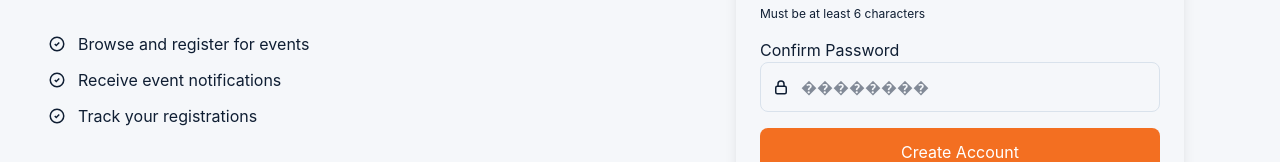
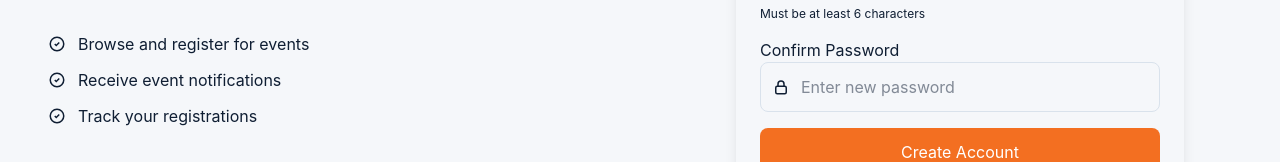
Before and after one commit to Strange-bots/Smart_Event_Management, a React (Vite) app: page /signup in a window 1280 px wide. Shown: the part 527-689 px from the top of the page. Built offline with nearby package versions, Linux system fonts and the light colour scheme.

Commit message:
fix some changes in the signup page

```diff
--- a/src/pages/signup.jsx
+++ b/src/pages/signup.jsx
@@ -295,7 +295,7 @@ const Signup = () => {
                     <input
                       id="confirmPassword"
                       type={showPassword ? "text" : "password"}
-                      placeholder="��������"
+                      placeholder="Enter new password"
                       className="pl-10 w-full rounded-lg border border-[#d9e2ec] px-4 py-3 text-[#0f1e33] outline-none transition focus:border-[#1f4e79]"
                       value={formData.confirmPassword}
                       onChange={(e) =>
```
